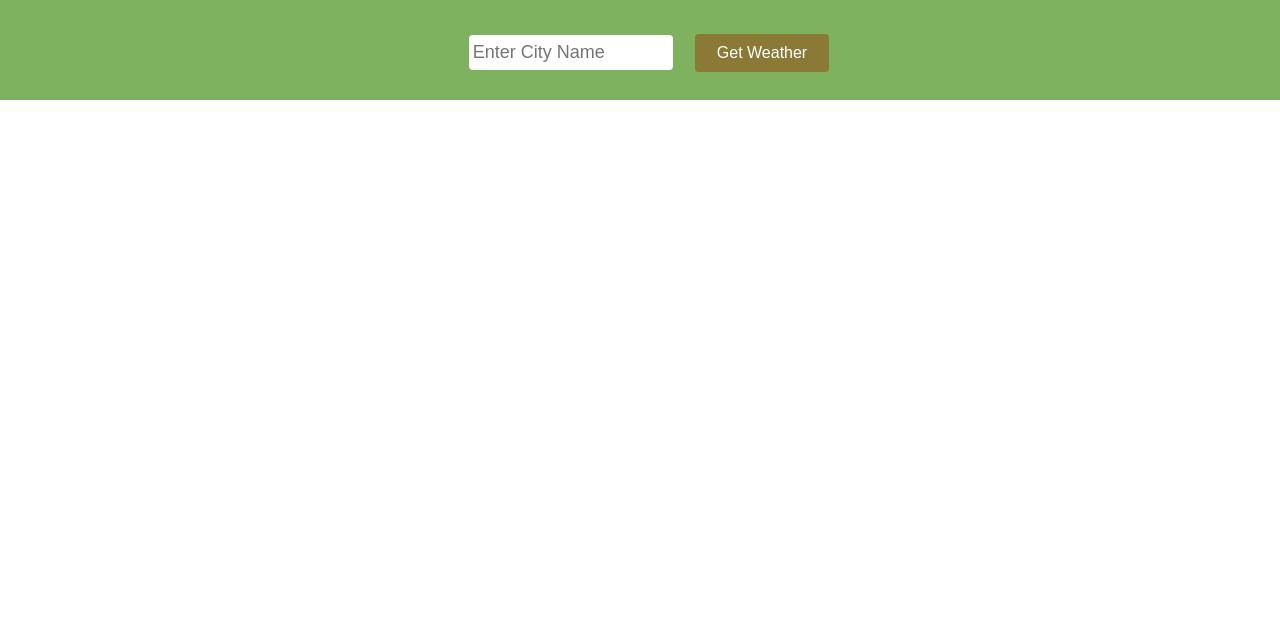
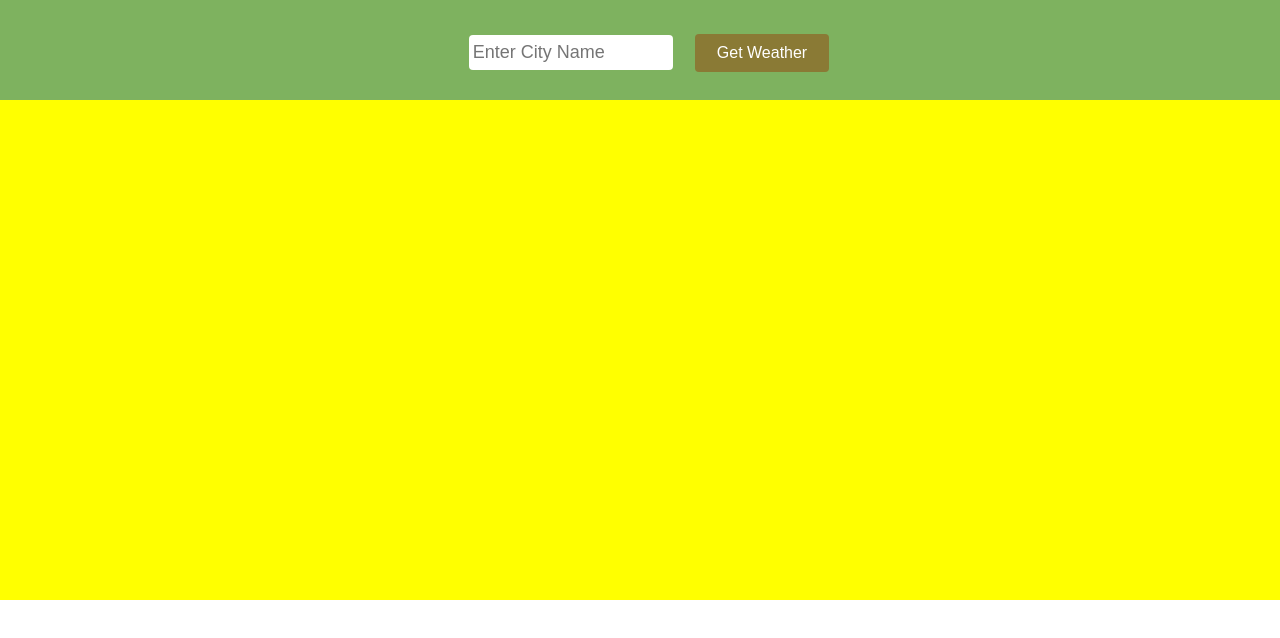
Before and after one commit to excalibrwinterberry/Weather-App, a website built with webpack: page dist/index.html in a window 1280 px wide. Built offline with nearby package versions, Linux system fonts and the light colour scheme.

Commit message:
changed design

```diff
--- a/src/DisplayWeather/createTag.js
+++ b/src/DisplayWeather/createTag.js
@@ -1,8 +1,8 @@
 export default function createHTMLTag(tagType, tagId, tagClass){
     const temp = document.createElement(tagType)
     temp.setAttribute('id', tagId)
-    if(tagClass !== ''){
-        temp.classList.add(tagClass)
+    if(tagClass.length !== 0){
+        temp.classList.add(...tagClass)
     }
     return temp
 }
--- a/src/DisplayWeather/currentWeather.js
+++ b/src/DisplayWeather/currentWeather.js
@@ -2,8 +2,25 @@ import createHTMLTag from "./createTag"
 
 export default function currentWeatherElement(){
 
-    const container = createHTMLTag('div', 'currentWeather', '')
+    const container = createHTMLTag('div', 'currentWeather', [])
 
+    const locWeather = createHTMLTag('div', 'locWeather', ['item'])
+    const weatherIcon = createHTMLTag('div', 'weatherIcon', ['item'])
+    const weatherTemp = createHTMLTag('div', 'weatherTemp', ['item'])
+    const sunriseSet = createHTMLTag('div', 'sunriseSet', ['item'])
+
+    locWeather.appendChild(createHTMLTag('p', 'showCityName', []))
+    weatherIcon.appendChild(createHTMLTag('img', 'iconImg', []))
+    weatherTemp.appendChild(createHTMLTag('p', 'currentTemp', []))
+    weatherTemp.appendChild(createHTMLTag('p', 'tempHL', []))
+    sunriseSet.appendChild(createHTMLTag('p', 'sunrise', []))
+    sunriseSet.appendChild(createHTMLTag('p', 'sunset', []))
+
+
+    container.appendChild(locWeather)
+    container.appendChild(weatherTemp)
+    container.appendChild(weatherIcon)
+    container.appendChild(sunriseSet)
 
     return container
 }
--- a/src/DisplayWeather/dailyWeather.js
+++ b/src/DisplayWeather/dailyWeather.js
@@ -2,7 +2,7 @@ import createHTMLTag from "./createTag"
 
 export default function dailyWeatherElement(){
 
-    const container = createHTMLTag('div', 'dailyWeather', '')
+    const container = createHTMLTag('div', 'dailyWeather', [])
 
     return container
 }
--- a/src/DisplayWeather/hourlyWeather.js
+++ b/src/DisplayWeather/hourlyWeather.js
@@ -2,7 +2,7 @@ import createHTMLTag from "./createTag"
 
 export default function hourlyWeatherElement(){
 
-    const container = createHTMLTag('div', 'hourlyWeather', '')
+    const container = createHTMLTag('div', 'hourlyWeather', [])
 
     return container
 }
--- a/src/index.js
+++ b/src/index.js
@@ -36,6 +36,13 @@ const getWeatherData = async (location) =>{
 
 }
 
+const setCurrentWeather = (weatherData) =>{
+    console.log('setting data')
+    // document.querySelector('#showCityName').textContent = City.getCityName()
+    // console.log(document.querySelector('#showCityName'))
+    // document.querySelector('#iconImg').src = `http://openweathermap.org/img/wn/${weatherData['current']['weather'][0]['icon']}@2x.png`
+}
+
 const handleGetCity =async (e)=>{
 
 
@@ -44,6 +51,7 @@ const handleGetCity =async (e)=>{
         City.setCityName(document.querySelector('#cityName').value)
         const weatherData = await getWeatherData(cityLocaion)
         if(weatherData){
+            setCurrentWeather(weatherData)
             const timeStampCurrent = weatherData['current']['dt']
             const timeStampCheck = weatherData['daily'][0]['dt']
             const timeCurrent = new Date(timeStampCurrent*1000)
--- a/src/style.css
+++ b/src/style.css
@@ -45,3 +45,13 @@ button {
   button:hover {
     box-shadow: 0 12px 16px 0 rgba(0,0,0,0.24),0 17px 50px 0 rgba(0,0,0,0.19);
   }
+
+#currentWeather{
+    height: 500px;
+    background: yellow;
+    /* display: grid;
+    grid-template-columns: repeat(8, 1fr);
+    grid-template-rows: 2fr 1fr;
+    row-gap: 5px;
+    column-gap: 5px; */
+}
```
Also changed, not shown: dist/main.js.
